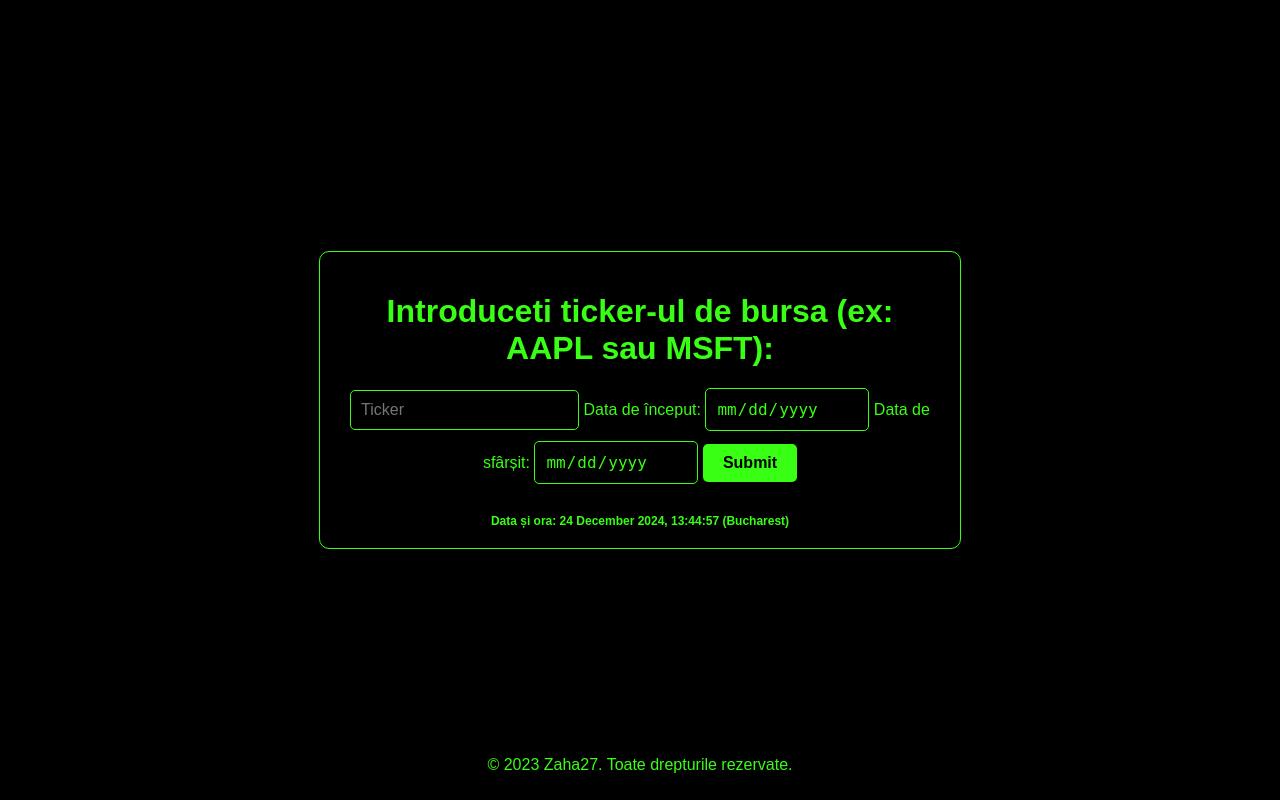
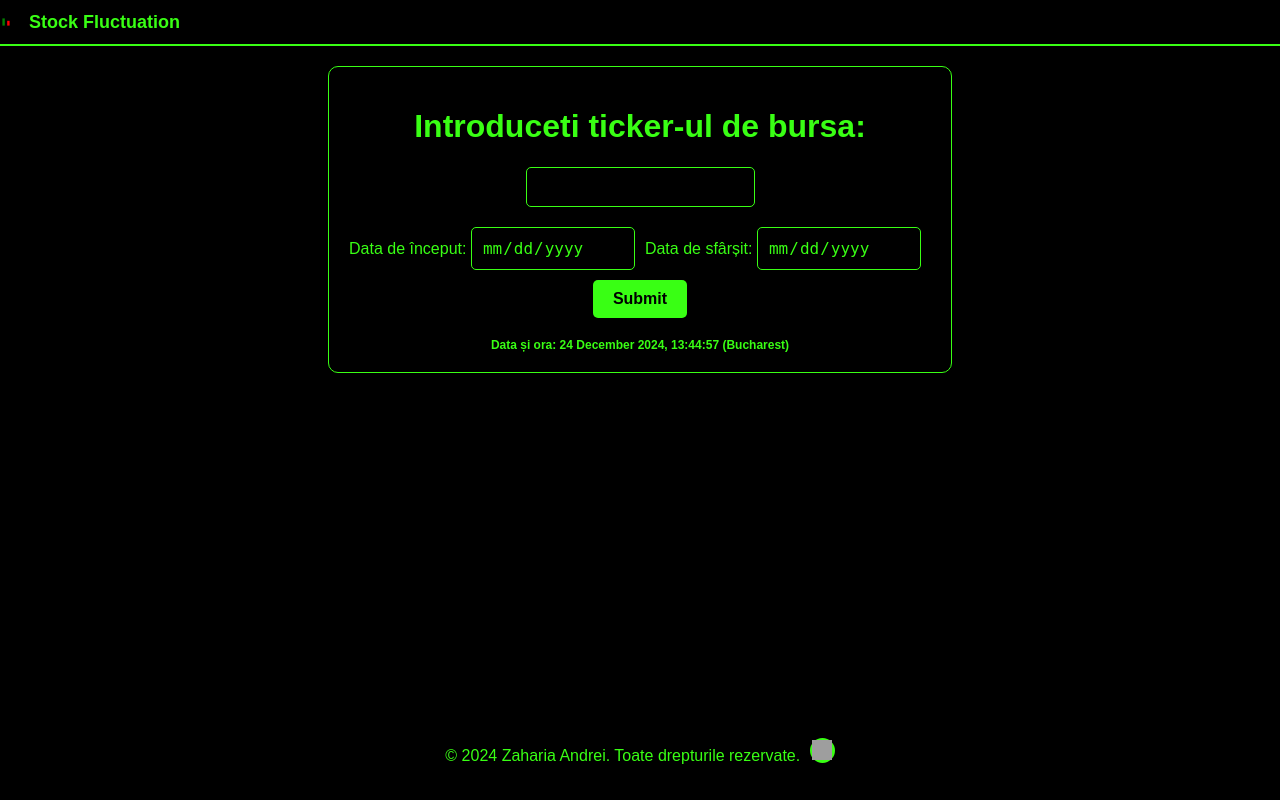
Before and after one commit to zaha27/andStockFluctuation, a Flask app: page / in a window 1280 px wide. Run offline with Flask 3, Linux system fonts and the light colour scheme; grey boxes are pictures that could not be loaded.

Commit message:
Update index.html

```diff
--- a/templates/index.html
+++ b/templates/index.html
@@ -5,16 +5,89 @@
     <meta name="viewport" content="width=device-width, initial-scale=1.0">
     <title>Aplicație de date bursiere</title>
     <link rel="stylesheet" href="{{ url_for('static', filename='styles.css') }}">
+    <style>
+        body {
+            display: flex;
+            flex-direction: column; /* Organizează layout-ul pe verticală */
+            min-height: 100vh; /* Asigură că body-ul ocupă întreaga înălțime a ferestrei */
+            margin: 0; /* Elimină marginile implicite ale body-ului */
+        }
+        .toolbar {
+            display: flex; /* Folosește flexbox pentru toolbar */
+            align-items: center; /* Aliniază vertical elementele */
+            background-color: #000; /* Fundal negru pentru toolbar */
+            color: #39FF14; /* Culoarea textului */
+            padding: 10px 20px; /* Spațiu interior */
+            border-bottom: 2px solid #39FF14; /* Linie verde subțire pe toată lățimea */
+            width: 100%; /* Lățimea completă a toolbar-ului */
+        }
+        .toolbar svg {
+            width: 24px; /* Dimensiunea logo-ului */
+            height: 24px; /* Dimensiunea logo-ului */
+            margin-right: 5px; /* Spațiu între logo și text */
+        }
+        .toolbar h2 {
+            font-size: 18px; /* Dimensiunea textului pentru a fi mai mic */
+            margin: 0; /* Elimină marginile pentru a alinia textul cu logo-ul */
+            line-height: 24px; /* Aliniază textul cu înălțimea logo-ului */
+        }
+        .content {
+            flex: 1; /* Ocupă restul spațiului disponibil */
+            padding: 20px; /* Spațiu interior */
+        }
+        .github-logo {
+            display: inline-flex;
+            align-items: center;
+            justify-content: center;
+            width: 25px; /* Lățimea cercului */
+            height: 25px; /* Înălțimea cercului */
+            border-radius: 50%; /* Colțuri rotunjite pentru cerc */
+            background-color: #39FF14; /* Culoarea verde a cercului */
+            margin-left: 5px; /* Spațiu între text și logo */
+        }
+        .github-logo img {
+            width: 20px; /* Dimensiunea pisicii */
+            height: 20px; /* Dimensiunea pisicii */
+        }
+        .date-fields {
+            display: flex; /* Folosește flexbox pentru a alinia câmpurile pe același rând */
+            justify-content: space-between; /* Spațiu între câmpuri */
+            margin-top: 10px; /* Spațiu deasupra câmpurilor de dată */
+        }
+        .date-fields input {
+            margin-right: 10px; /* Spațiu între câmpurile de dată */
+        }
+        footer {
+            text-align: center; /* Centrează textul în footer */
+            margin-top: 20px; /* Spațiu deasupra footer-ului */
+            padding: 10px 0; /* Spațiu interior pentru footer */
+        }
+    </style>
 </head>
 <body>
+    <div class="toolbar">
+        <!-- Logo cu candle roșu și verde -->
+        <svg xmlns="http://www.w3.org/2000/svg" viewBox="0 0 100 50">
+            <rect x="10" y="10" width="10" height="30" fill="green" /> <!-- Candle verde -->
+            <rect x="30" y="20" width="10" height="20" fill="red" /> <!-- Candle roșu -->
+        </svg>
+        <h2>Stock Fluctuation</h2>
+    </div>
+    <div class="content">
         <div class="container">
-        <h1>Introduceti ticker-ul de bursa (ex: AAPL sau MSFT):</h1>
+            <h1>Introduceti ticker-ul de bursa:</h1>
             <form method="POST">
-            <input type="text" name="ticker" required placeholder="Ticker">
+                <input type="text" name="ticker" required placeholder="">
+                <div class="date-fields">
+                    <div>
                         <label for="start_date">Data de început:</label>
                         <input type="date" name="start_date" id="start_date" required>
+                    </div>
+                    <div>
                         <label for="end_date">Data de sfârșit:</label>
                         <input type="date" name="end_date" id="end_date" required>
+                    </div>
+                </div>
                 <button type="submit">Submit</button>
             </form>
             {% if data is not none and not data.empty %}
@@ -33,8 +106,13 @@
                 <strong>Data și ora: {{ current_time.strftime('%d %B %Y, %H:%M:%S') }} (Bucharest)</strong>
             </div>
         </div>
+    </div>
     <footer>
-        <p>&copy; 2023 Zaha27. Toate drepturile rezervate.</p>
+        <p>&copy; 2024 Zaharia Andrei. Toate drepturile rezervate.
+            <a href="https://github.com/zaha27" target="_blank" class="github-logo">
+                <img src="https://upload.wikimedia.org/wikipedia/commons/9/91/Octicons-mark-github.svg" alt="GitHub Logo">
+            </a>
+        </p>
     </footer>
 </body>
 </html>
```
Lines whose indentation alone changed are shown as unchanged.
